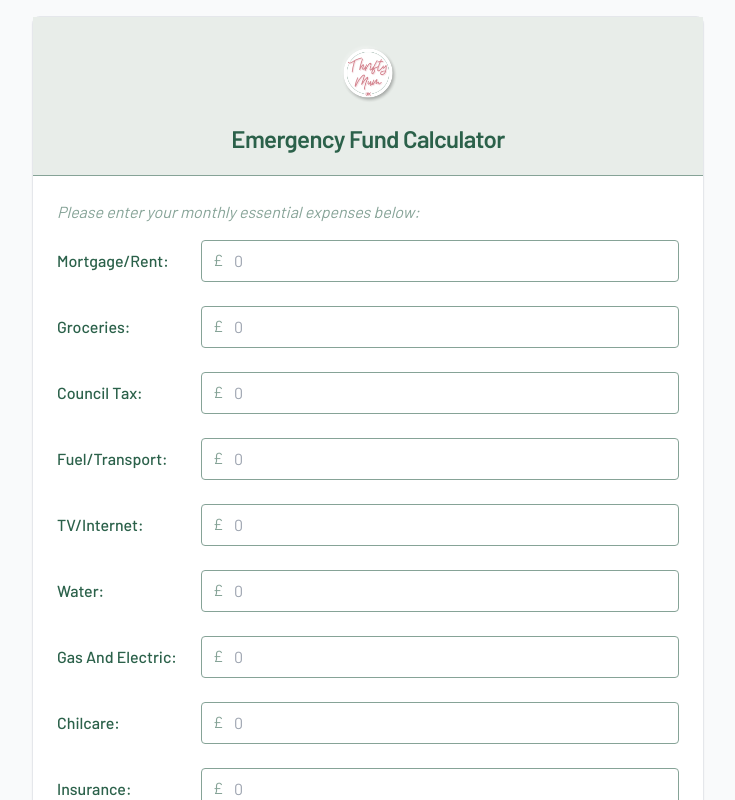
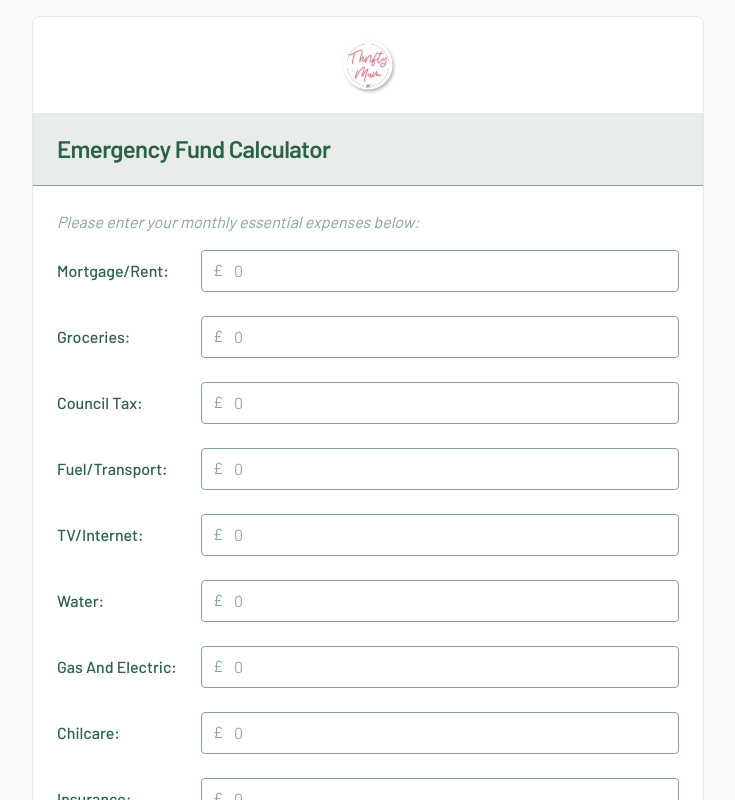
Before and after one commit to thriftymumuk/emergency_fund_calc, a Next.js app: page /emergency_fund_calc/ in a window 1280 px wide. Shown: the top 800 px of the page, without its empty margins (272-1007 px from the left). Built offline with nearby package versions, Linux system fonts and the light colour scheme.

Commit message:
Update EmergencyFundCalculator.tsx

```diff
--- a/components/EmergencyFundCalculator.tsx
+++ b/components/EmergencyFundCalculator.tsx
@@ -1,5 +1,4 @@
 'use client';
-
 import React, { useState } from 'react';
 import { Card, CardHeader, CardTitle, CardContent } from './ui/card';
 
@@ -18,7 +17,6 @@ const EmergencyFundCalculator = () => {
   });
 
   const [months, setMonths] = useState(3);
-
   const totalMonthly = Object.values(expenses).reduce((sum, expense) => sum + expense, 0);
   const totalEmergencyFund = totalMonthly * months;
 
@@ -32,12 +30,14 @@ const EmergencyFundCalculator = () => {
 
   return (
     <Card className="w-full max-w-2xl mx-auto bg-white">
-      <CardHeader className="bg-brand-green-light border-b border-brand-green-secondary flex items-center gap-4 p-4">
+      <div className="flex justify-center p-4">
         <img
           src="./TMlogo.png"
           alt="Thrifty Mum UK Logo"
           className="h-16 w-auto"
         />
+      </div>
+      <CardHeader className="bg-brand-green-light border-b border-brand-green-secondary p-4">
         <CardTitle className="text-brand-green text-2xl font-semibold">Emergency Fund Calculator</CardTitle>
       </CardHeader>
       <CardContent className="p-6 pt-6">
```
